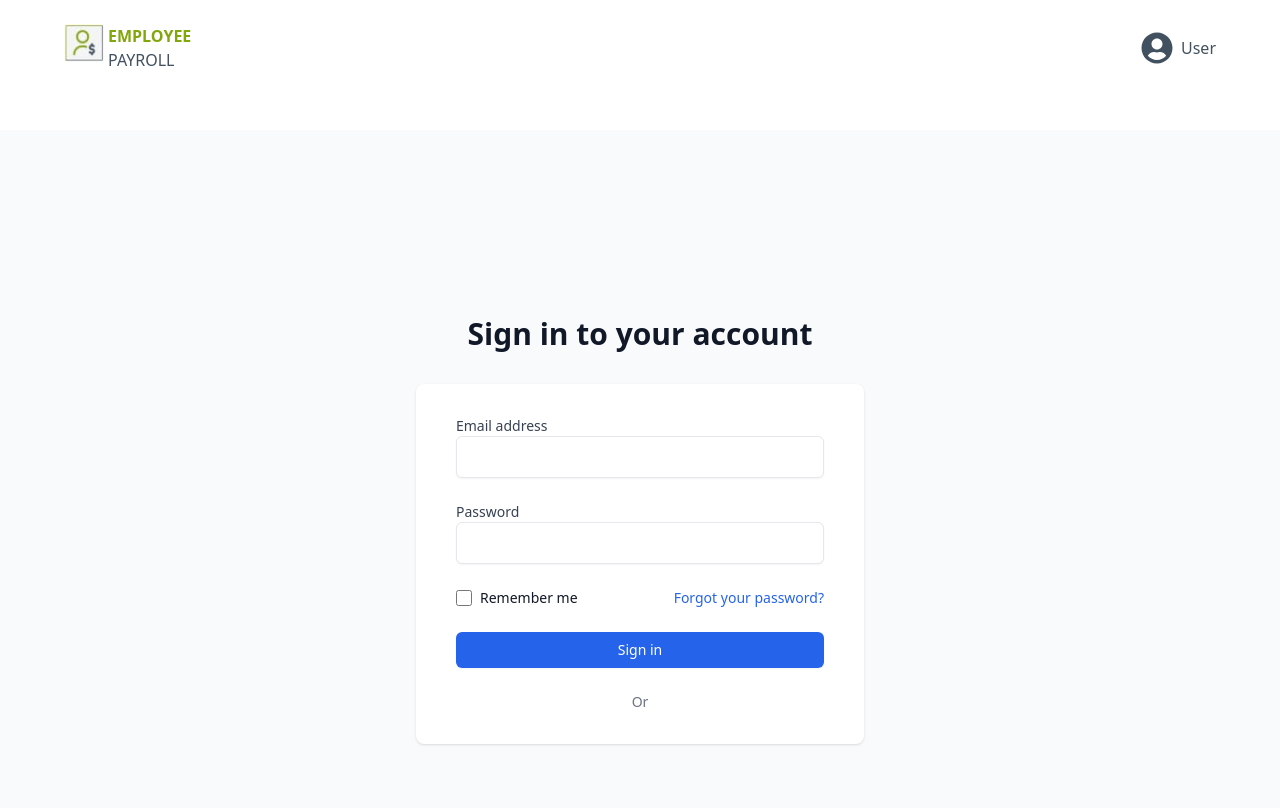
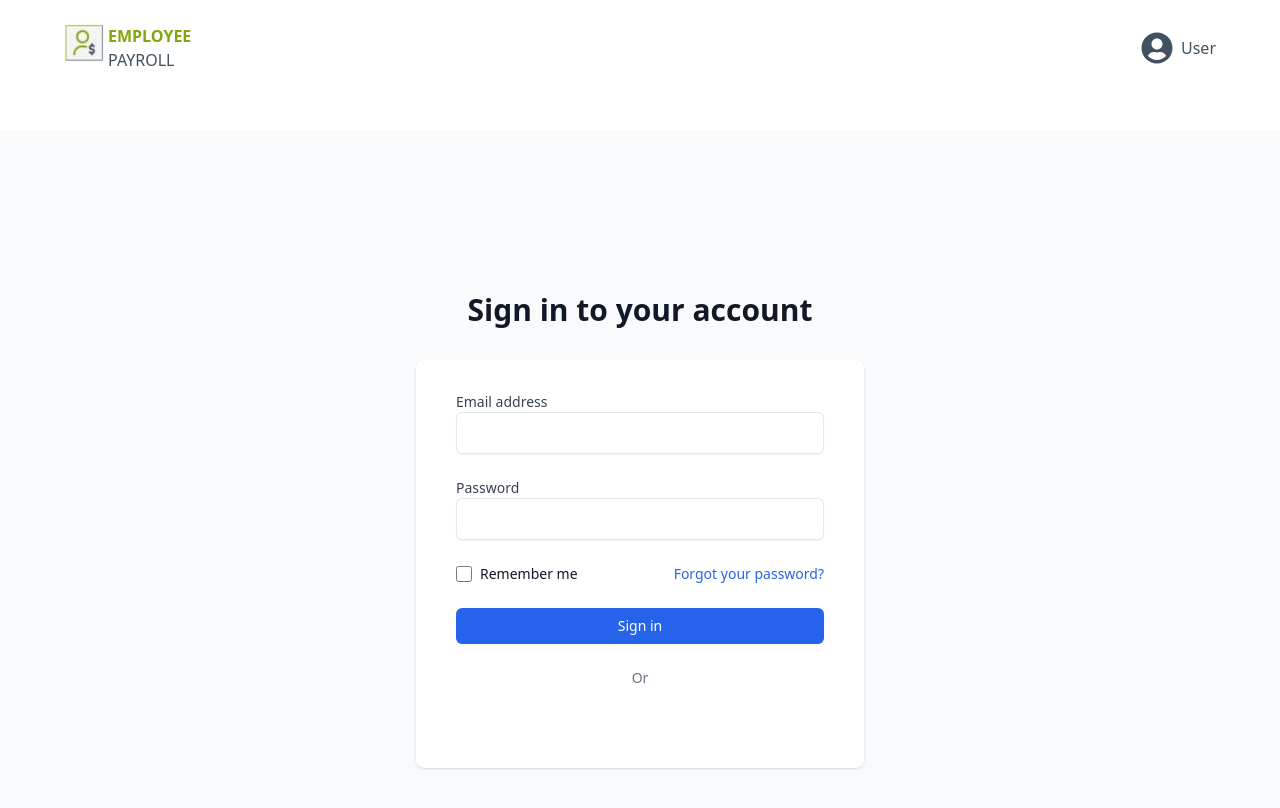
Before and after one commit to sandeepkumar0702/Employee-PayRollC, a React (Vite) app: page / in a window 1280 px wide. Shown: the top 808 px of the page. Built offline with nearby package versions, Linux system fonts and the light colour scheme.

Commit message:
[Sandeep] ADD:Implementing google sso in login page

```diff
--- a/src/Component/Login/Login.jsx
+++ b/src/Component/Login/Login.jsx
@@ -156,8 +156,14 @@ class Login extends Component {
                 <div className="relative flex justify-center text-sm">
                   <span className="px-2 bg-white text-gray-500">Or</span>
                 </div>
-
-
+                <div className="mt-2 flex justify-center">
+                  <GoogleOAuthProvider clientId={clientId}>
+                    <GoogleLogin
+                      onSuccess={this.handleSuccess}
+                      onError={this.handleError}
+                    />
+                  </GoogleOAuthProvider>
+                </div>
               </div>
             </div>
           </div>
```
